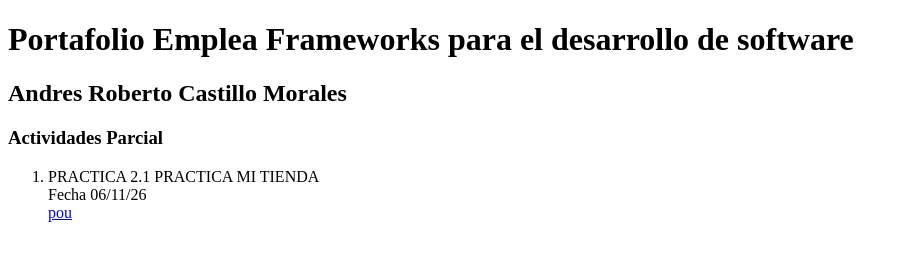
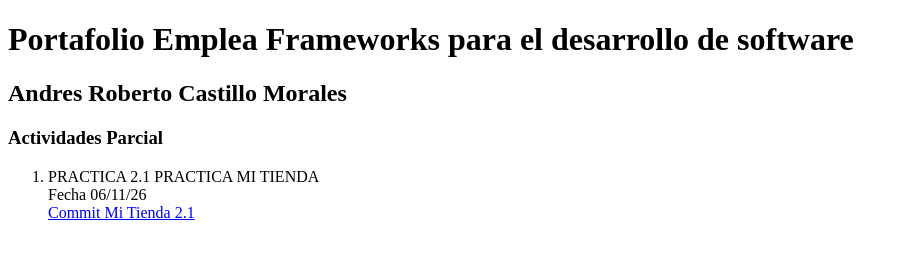
Before and after one commit to andrescast97531/andrescast97531.github.io, a plain HTML site: page Portafolio/index.html in a window 1280 px wide. Shown: the whole page, without its empty margins (0-908 px from the left). Drawn offline with Linux system fonts and the light colour scheme.

Commit message:
Update index.html

```diff
--- a/Portafolio/index.html
+++ b/Portafolio/index.html
@@ -14,7 +14,7 @@
                 PRACTICA 2.1 PRACTICA MI TIENDA  <br>
 
             Fecha 06/11/26 <br>
-                <a href="https://github.com/andrescast97531/frameworks-software/commit/7fbaba51bf7ab23ca73baa2f3f3a3646027ebb81">pou</a>
+                <a href="https://github.com/andrescast97531/frameworks-software/commit/7fbaba51bf7ab23ca73baa2f3f3a3646027ebb81">Commit Mi Tienda 2.1</a>
             </li>
             </ol>
         </body>
```
